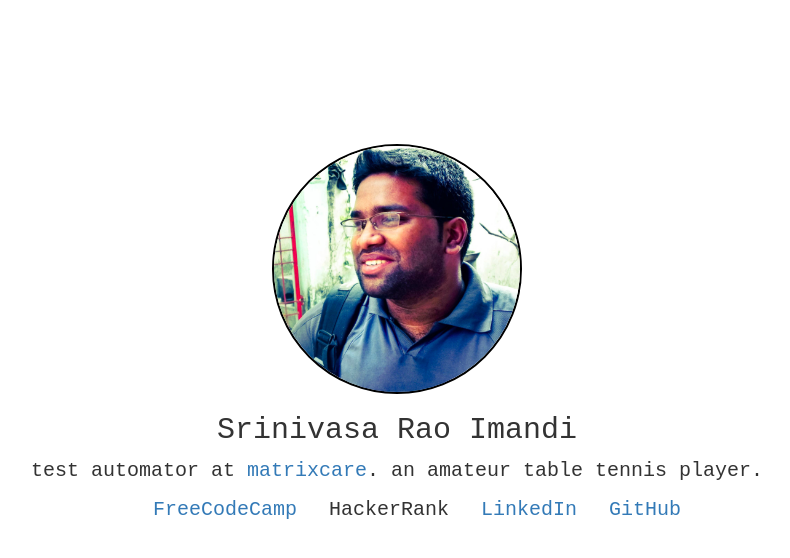
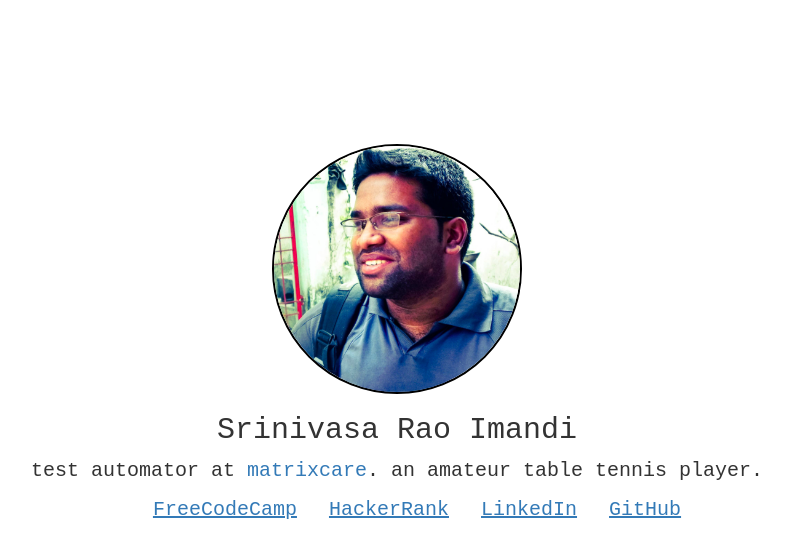
Before and after one commit to Srinivasaimandi/srinivasaimandi.github.io, a plain HTML site: page index.html in a window 1280 px wide. Shown: the whole page, without its empty margins (243-1033 px from the left). Drawn offline with nearby package versions, Linux system fonts and the light colour scheme.

Commit message:
Link text decoration

```diff
--- a/css/main.css
+++ b/css/main.css
@@ -10,7 +10,7 @@ border-radius: 50%;
 border : 2px solid #000000;
 }
 body{
-  background: url(images/grid-layout.jpg) top left repeat;
+  background:  url(images/grid-layout.jpg) top left repeat;
   padding: 16px 0 16px 0;
   margin: 10% auto 10% auto;
   width: 760px;
@@ -23,6 +23,10 @@ ul li{
   display: inline;
   padding: 0 10px 0 10px;
 }
+
+li a{
+  text-decoration: underline;
+}
 @font-face {
   font-family: monospace;
 }
--- a/index.html
+++ b/index.html
@@ -14,7 +14,7 @@
 <p >test automator at <a href="http://www.matrixcare.com/" target="_blank"> matrixcare</a>. an amateur table tennis player.</p>
 <ul>
   <li><a href="https://www.freecodecamp.com/srinivasaimandi" target="_blank">FreeCodeCamp</a></li>
-  <li>HackerRank</li>
+  <li><a>HackerRank</a></li>
   <li><a href="https://www.linkedin.com/in/srinivasa-rao-imandi-63b470140" target="_blank">LinkedIn</a></li>
   <li><a href="https://github.com/Srinivasaimandi" target="_blank">GitHub</a></li>
 </ul>
```
